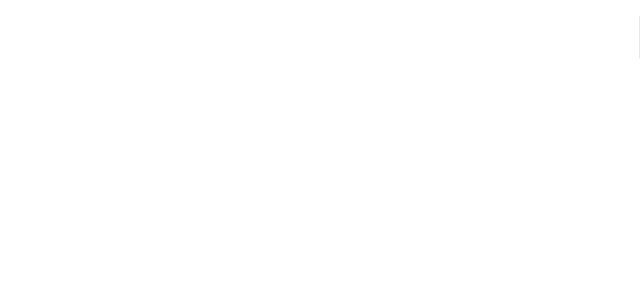
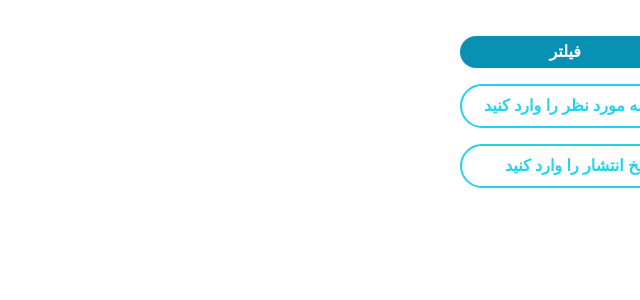
Before and after one commit to zinbyousefi/front-end-task, a React (Vite) app: page / in a window 1280 px wide. Shown: the top 300 px of the page, without its empty margins (640-1280 px from the left). Built offline with nearby package versions, Linux system fonts and the light colour scheme.

Commit message:
style: :art: style of SearchBar component

```diff
--- a/src/components/SearchBar.tsx
+++ b/src/components/SearchBar.tsx
@@ -19,7 +19,6 @@ const SearchBar: React.FC<SearchBarProps> = ({
     date ? new Date(date) : null
   );
 
-
   const debouncedSearch = useDebouncedCallback(
     (query: string, date: Date | null) => {
       const params = new URLSearchParams();
@@ -30,24 +29,27 @@ const SearchBar: React.FC<SearchBarProps> = ({
     500
   );
 
-
   useEffect(() => {
     debouncedSearch(searchQuery, selectedDate);
   }, [searchQuery, selectedDate, debouncedSearch]);
 
   return (
-    <div className="flex gap-4 mb-4">
+    <div className="flex flex-col w-1/5 gap-4 p-5 font-bold">
+      <div className="text-center rounded-full py-1 bg-cyan-600 text-white">فیلتر</div>
       <input
         type="text"
-        className="border p-2"
-        placeholder="Search..."
+        className="border-2 p-2 rounded-full border-cyan-400 placeholder-cyan-400 focus:border-cyan-400
+         focus:ring-2 focus:ring-cyan-200 outline-none transition-all duration-200"
+        placeholder="کلمه مورد نظر را وارد کنید"
         value={searchQuery}
         onChange={(e) => setSearchQuery(e.target.value)}
       />
       <DatePicker
+        placeholderText="تاریخ انتشار را وارد کنید"
         selected={selectedDate}
         onChange={(date) => setSelectedDate(date)}
-        className="border p-2"
+        className="border-2 p-2 w-full rounded-full border-cyan-400 placeholder-cyan-400 focus:border-cyan-400
+         focus:ring-2 focus:ring-cyan-200 outline-none transition-all duration-200"
       />
     </div>
   );
--- a/src/index.css
+++ b/src/index.css
@@ -1,3 +1,6 @@
 @tailwind base;
 @tailwind components;
 @tailwind utilities;
+*{
+    font-family:'Franklin Gothic Medium', 'Arial Narrow', Arial, sans-serif;
+}
```
